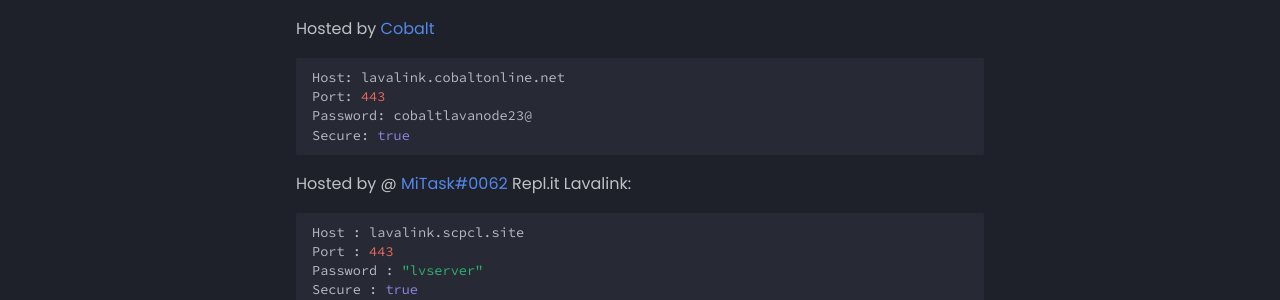
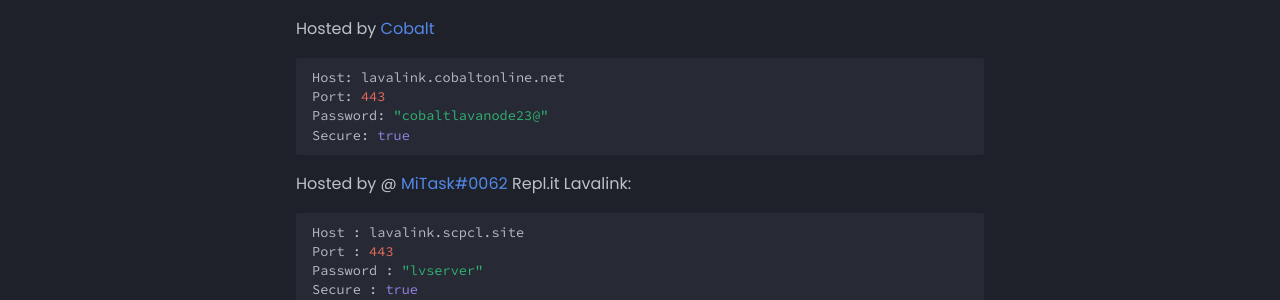
Before and after one commit to DarrenOfficial/lavalink-list, an MkDocs documentation site: the page built from docs/SSL/lavalink-with-ssl.md, in a window 1280 px wide. Shown: the part 366-666 px from the top of the page. Built offline with MkDocs 1.6.1 and Material for MkDocs 9.7.7, drawn with Linux system fonts in a browser that asks for light colours; comment, search, counter and statistics services are not loaded.

````diff
--- a/docs/SSL/lavalink-with-ssl.md
+++ b/docs/SSL/lavalink-with-ssl.md
@@ -16,7 +16,7 @@ Hosted by [Cobalt](https://github.com/cobaltgit)
 ```bash
 Host: lavalink.cobaltonline.net
 Port: 443
-Password: cobaltlavanode23@
+Password: "cobaltlavanode23@"
 Secure: true
 ```
 
````
